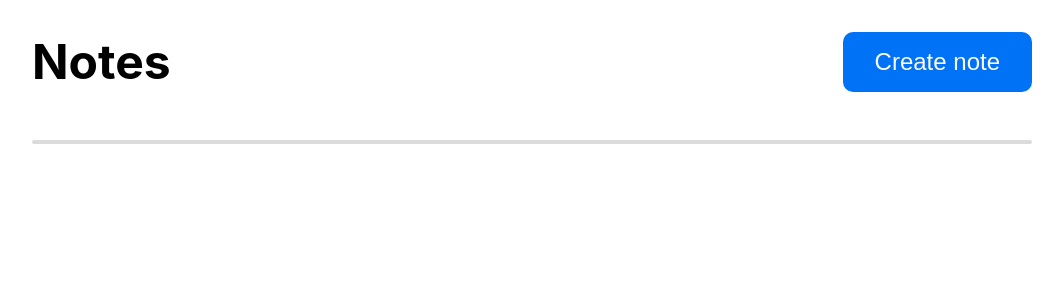
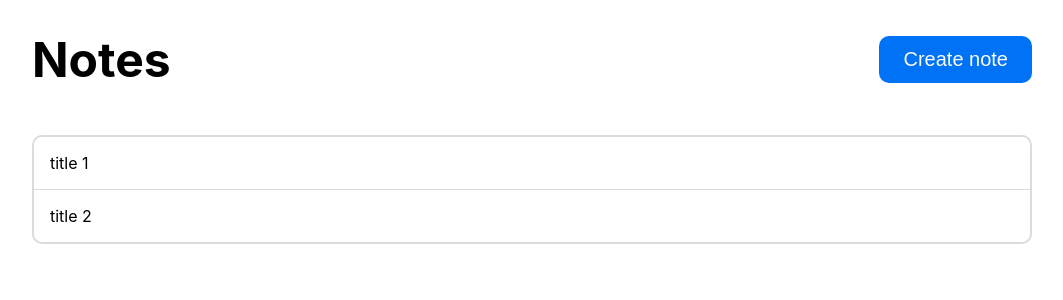
Before and after one commit to An-Owlbear/web-notes, a Next.js app: page / in a window 1280 px wide. Shown: the top 300 px of the page, without its empty margins (108-1171 px from the left). Built offline with nearby package versions, Linux system fonts and the light colour scheme.

Commit message:
Made minor styling adjustments

```diff
--- a/pages/index.tsx
+++ b/pages/index.tsx
@@ -1,13 +1,13 @@
 import type { NextPage } from 'next'
 import Head from 'next/head'
 import { Note } from '../lib/apiModels';
-import { getNotes } from '../lib/fetcher';
+import { fetcher } from '../lib/fetcher';
 import styles from '../styles/Home.module.css'
 import useSWR from 'swr';
 import Link from 'next/link';
 
 const Home: NextPage = () => {
-  const { data } = useSWR<Note[]>('/api/getNotes', getNotes);
+  const { data } = useSWR<Note[]>('/api/getNotes', fetcher);
 
   return (
     <div className={styles.container}>
@@ -28,7 +28,7 @@
         <ul className={styles.noteList}>
           {data?.map(x => (
             <li key={x.title}>
-              <Link href="javascript:void(0)">{x.title}</Link>
+              <Link href="">{x.title}</Link>
             </li>
           ))}
         </ul>
--- a/styles/Home.module.css
+++ b/styles/Home.module.css
@@ -25,8 +25,8 @@
 .createBtn {
   color: var(--background);
   background-color: var(--accent-color);
-  padding: 1rem 2rem;
-  font-size: 1.5rem;
+  padding: 0.75rem 1.5rem;
+  font-size: 1.25rem;
   border-radius: 10px;
   transition: background-color ease 0.2s;
 }
```
